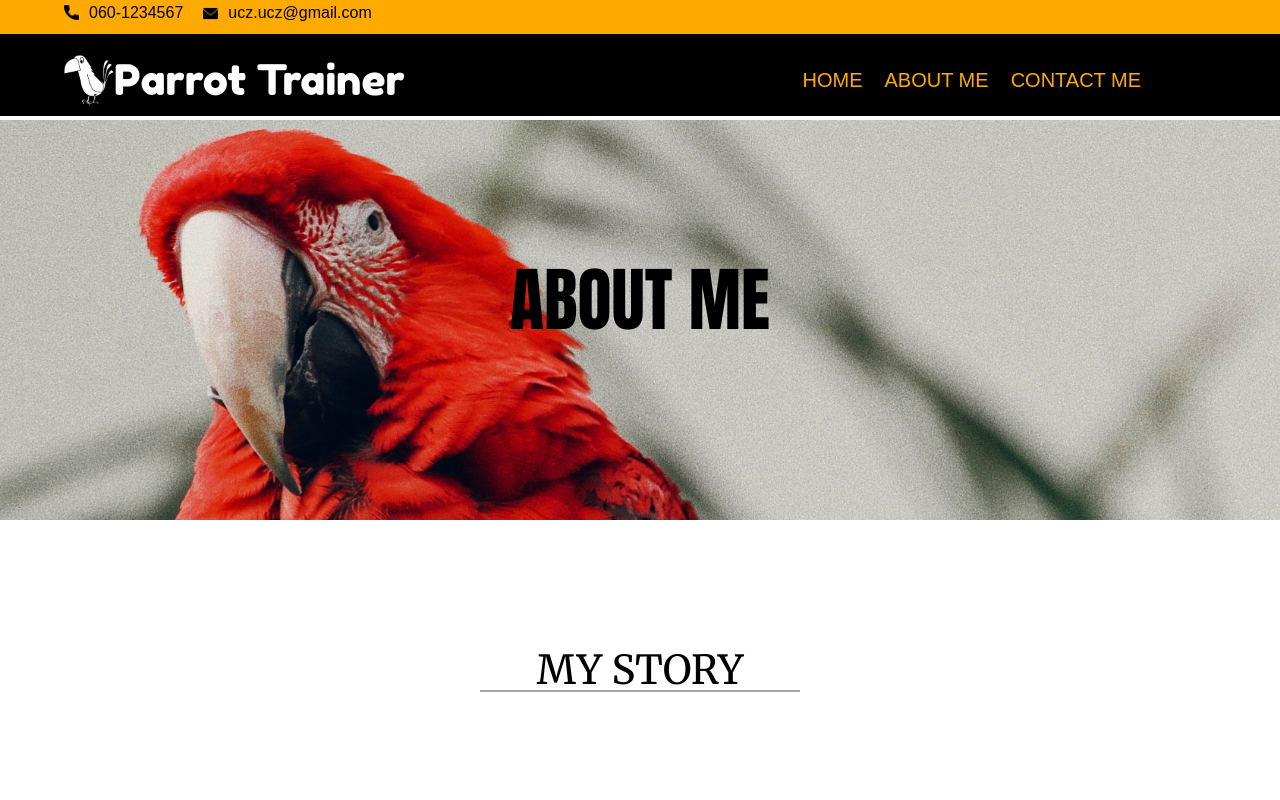
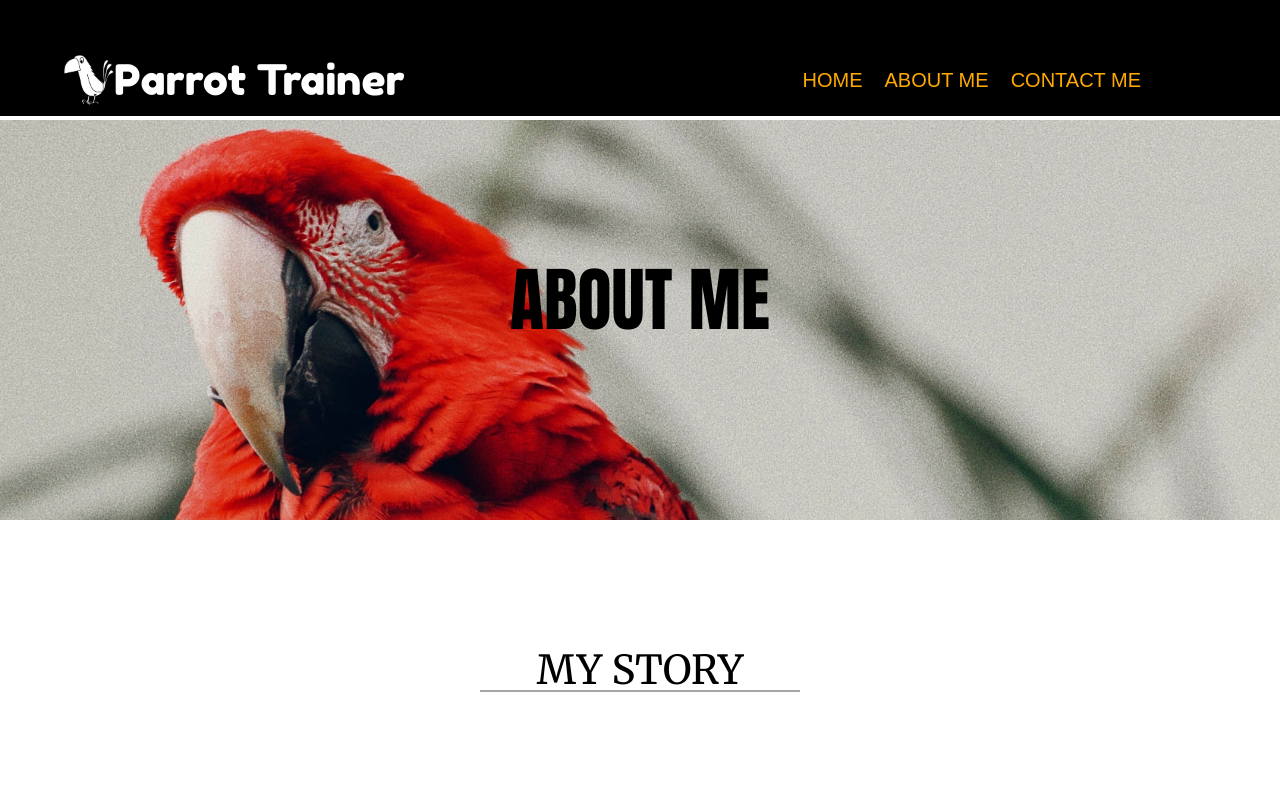
Before and after one commit to Mozebiti/ParrotTrainer, a plain HTML site: page Aboutme.html in a window 1280 px wide. Shown: the top 800 px of the page. Drawn offline with Linux system fonts and the light colour scheme.

Commit message:
Update Aboutme.css

```diff
--- a/Aboutme.css
+++ b/Aboutme.css
@@ -22,7 +22,7 @@ Header {
 	z-index:1;
 }
 #container {
-	background-color:#ffaa00;
+	background-color:black;
 	height:3vh;
 	padding-top:10px;
 }
```
